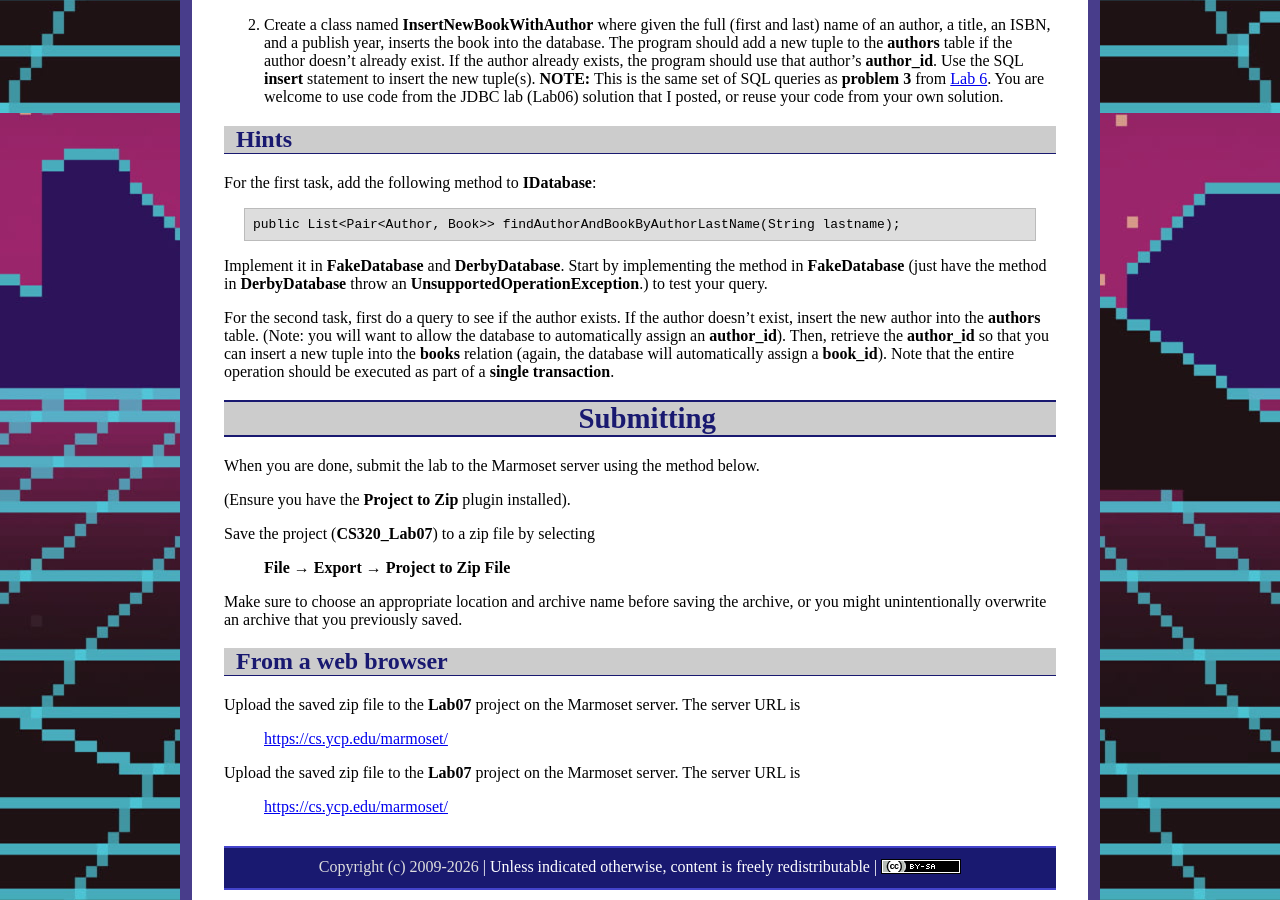
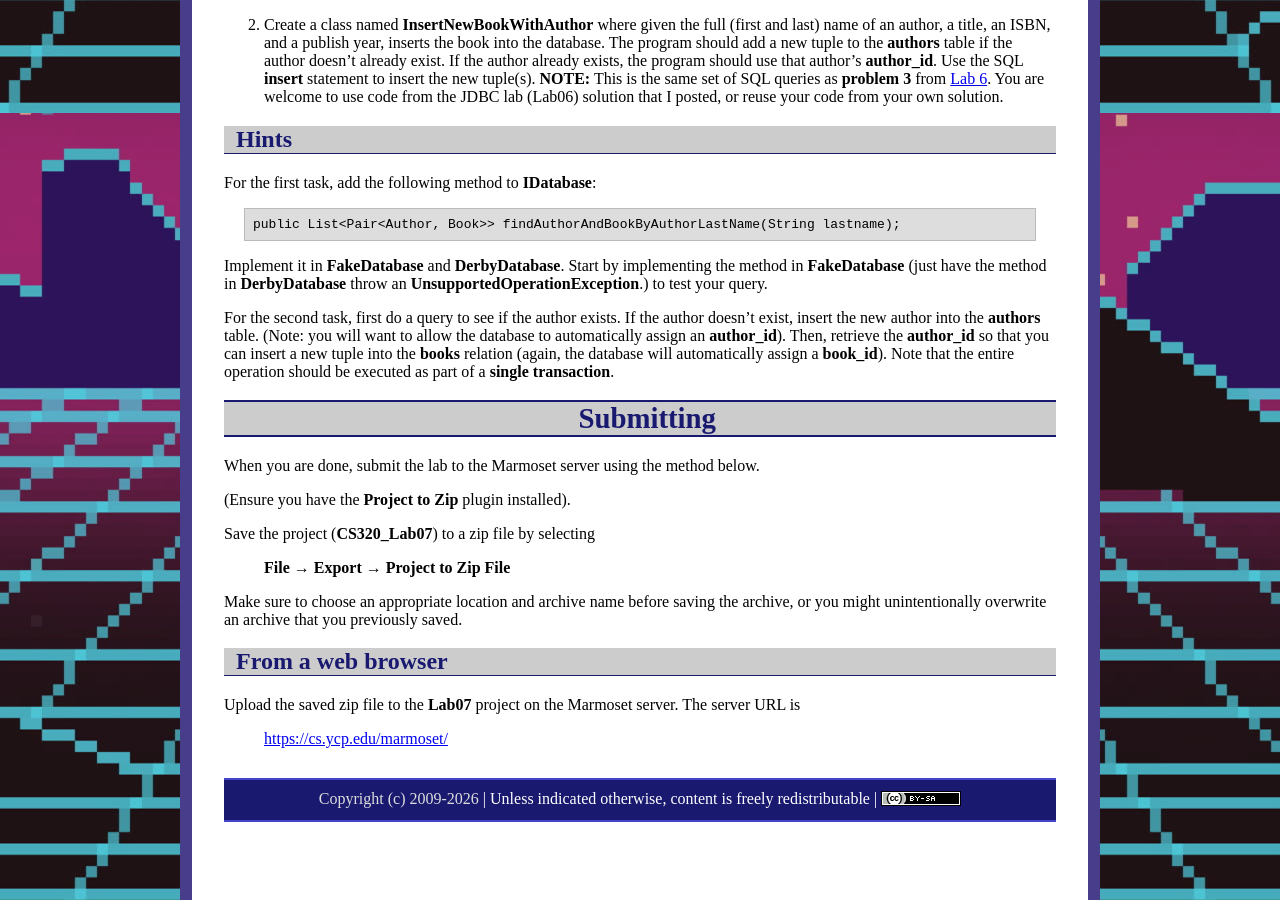
Before and after one commit to ycpcs/cs320-spring2026, a Jekyll site: the page built from labs/lab07.md, in a window 1280 px wide and 900 px high, scrolled down 787 px. Built offline with Jekyll 4.4.1, drawn with Linux system fonts in a browser that asks for light colours.

Commit message:
update labs
update labs

```diff
--- a/labs/lab07.md
+++ b/labs/lab07.md
@@ -64,8 +64,3 @@ From a web browser
 Upload the saved zip file to the **Lab07** project on the Marmoset server. The server URL is
 
 > [https://cs.ycp.edu/marmoset/](https://cs.ycp.edu/marmoset/)
-
-
-Upload the saved zip file to the **Lab07** project on the Marmoset server. The server URL is
-
-> [https://cs.ycp.edu/marmoset/](https://cs.ycp.edu/marmoset/)
```
Also changed, not shown: labs/lab06.md (+1 -0 lines).
